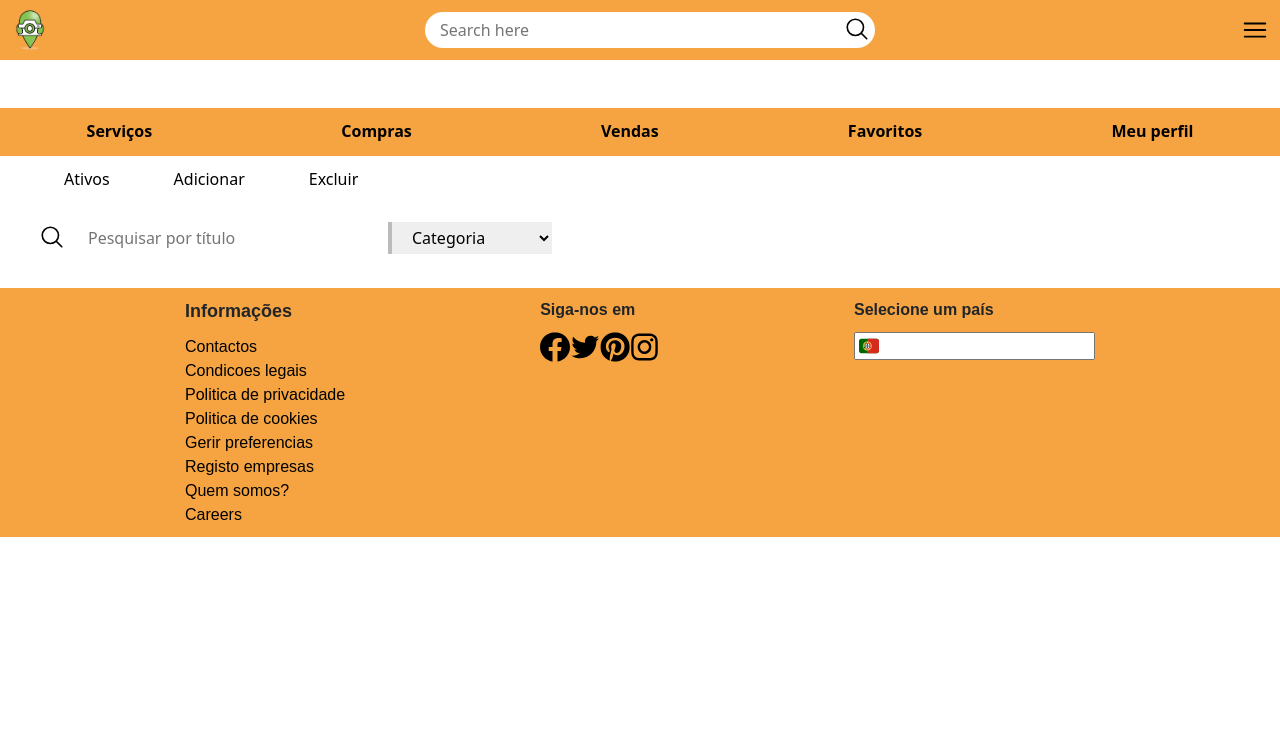
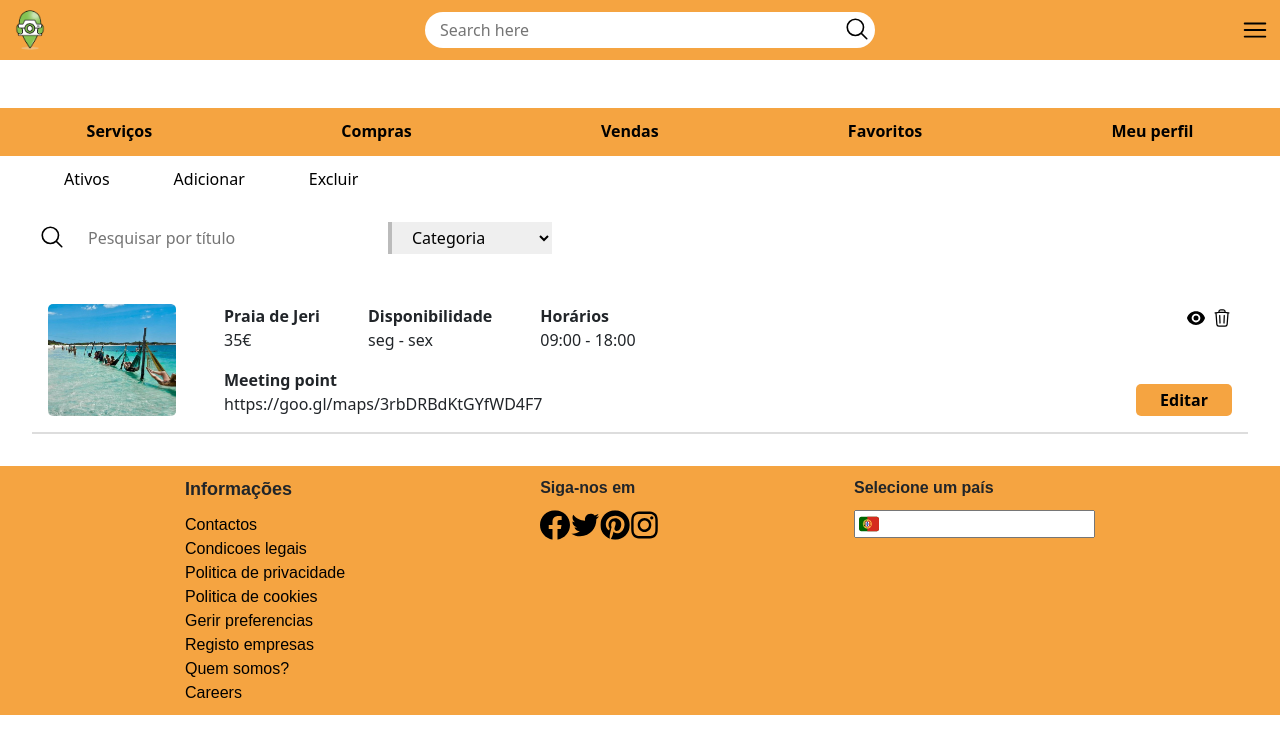
Before and after one commit to earthquake-algarve/react-service, a React (Create React App) app: page /dashboard in a window 1280 px wide. Shown: the top 754 px of the page. Built offline with nearby package versions, Linux system fonts and the light colour scheme.

Commit message:
feat: Serviços Ativos added

```diff
--- a/src/Icons.js
+++ b/src/Icons.js
@@ -67,6 +67,26 @@ const BinIcon = () => {
     )
 }
 
+const EyeIcon = () => {
+    return (
+      <svg
+        xmlns="http://www.w3.org/2000/svg"
+        height="20"
+        width="20"
+        viewBox="0 0 24 24"
+        fill="currentColor"
+        className="w-6 h-6"
+      >
+        <path d="M12 15a3 3 0 100-6 3 3 0 000 6z" />
+        <path
+          fillRule="evenodd"
+          d="M1.323 11.447C2.811 6.976 7.028 3.75 12.001 3.75c4.97 0 9.185 3.223 10.675 7.69.12.362.12.752 0 1.113-1.487 4.471-5.705 7.697-10.677 7.697-4.97 0-9.186-3.223-10.675-7.69a1.762 1.762 0 010-1.113zM17.25 12a5.25 5.25 0 11-10.5 0 5.25 5.25 0 0110.5 0z"
+          clipRule="evenodd"
+        />
+      </svg>
+    );
+}
+
 const ArrowDown = () => {
     return (
         <svg height="18"  width="15" xmlns="http://www.w3.org/2000/svg" fill="none" viewBox="0 0 24 24" strokeWidth={1.5} stroke="currentColor" className="w-6 h-6">
@@ -126,3 +146,4 @@ export  {Calendar}
 export {ArrowLeft}
 export {ArrowRight}
 export {XMark}
+export {EyeIcon}
--- /dev/null
+++ b/src/components/dashboard/servicos/ativos/Ativos.css
@@ -0,0 +1,75 @@
+.wrap-ativo{
+    display: flex;
+    justify-content: space-between;
+    align-items: center;
+    gap: 1rem;
+    margin: 2rem 2rem;
+    padding: 1rem;
+    border-bottom: 2px solid #DDD;
+}
+
+.left{
+    display: flex;
+    gap: 3rem;
+}
+
+.img-ativo img{
+    width: 8rem;
+    height: 7rem;
+    border-radius: 5px;
+}
+
+.details-ativo{
+    display:flex;
+    flex-direction: column;
+    gap: 1rem;
+}
+
+.details-cima{
+    display: flex;
+    justify-content: space-between;
+    gap: 3rem;
+}
+
+.tour-preco,
+.disponibilidade-cima,
+.horarios-cima,
+.details-baixo{
+    display: flex;
+    flex-direction: column;
+    align-items: left;
+}
+
+.icons-button-ativo{
+    display: flex;
+    flex-direction: column;
+    gap: 3.5rem;
+}
+
+.icons-cima{
+    display: flex;
+    justify-content: flex-end;
+    gap: 0.4rem;
+}
+
+.icons-cima button {
+    background: none;
+    border: none;
+}
+.icons-cima button:hover {
+    transform: scale(1.2,1.2);
+    transition: all .4s ease-in-out;
+}
+
+.button-baixo button{
+    background: var(--laranja);
+    width: 6rem;
+    border-radius: 5px;
+    border: none;
+    padding: 0.25rem;
+    font-weight: bold;
+}
+
+.button-baixo button:hover{
+    background: var(--laranja-hover);
+}
--- /dev/null
+++ b/src/components/dashboard/servicos/ativos/Ativos.js
@@ -0,0 +1,62 @@
+import React from 'react';
+import { BinIcon, EyeIcon } from '../../../../Icons';
+import './Ativos.css';
+
+export default function Ativos() {
+	return (
+		<>
+			<div className='container-ativos'>
+				<div className='wrap-ativo'>
+					<div className='left'>
+						<div className='img-ativo'>
+							<img
+								src='img/jeri.png'
+								alt='praia de jeri'
+							></img>
+						</div>
+
+						<div className='details-ativo'>
+							<div className='details-cima'>
+								<div className='tour-preco'>
+									<span>Praia de Jeri</span>
+									<span>35€</span>
+								</div>
+
+								<div className='disponibilidade-cima'>
+									<span>Disponibilidade</span>
+									<span>seg - sex</span>
+								</div>
+
+								<div className='horarios-cima'>
+									<span>Horários</span>
+									<span>09:00 - 18:00</span>
+								</div>
+							</div>
+							<div className='details-baixo'>
+								<span>Meeting point</span>
+								<span>
+									https://goo.gl/maps/3rbDRBdKtGYfWD4F7
+								</span>
+							</div>
+						</div>
+					</div>
+
+					<div className='icons-button-ativo'>
+						<div className='icons-cima'>
+							<button>
+								<EyeIcon />
+							</button>
+							<button>
+								<BinIcon />
+							</button>
+						</div>
+
+						<div className='button-baixo'>
+							<button>Editar</button>
+						</div>
+					</div>
+				</div>
+			</div>
+		</>
+	);
+}
--- a/src/pages/dashboard/Dashboard.js
+++ b/src/pages/dashboard/Dashboard.js
@@ -3,6 +3,7 @@ import React from 'react'
 import DashboardHeader from '../../components/dashboard//header/DashboardHeader'
 import SubMenuServicos from '../../components/dashboard/servicos/subMenu/SubMenuServicos'
 import SearchBar from '../../components/dashboard/searchbar/SearchBar'
+import Ativos from '../../components/dashboard/servicos/ativos/Ativos'
 
 export default function Dashboard() {
 
@@ -12,6 +13,7 @@ export default function Dashboard() {
         <DashboardHeader />
         <SubMenuServicos />
         <SearchBar />
+        <Ativos />
 
     </>
   )
```
Also changed, not shown: public/img/jeri.png (added).
